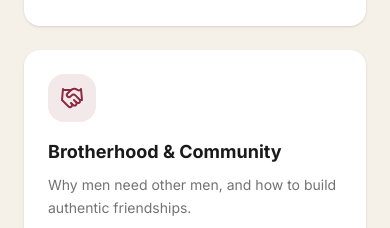
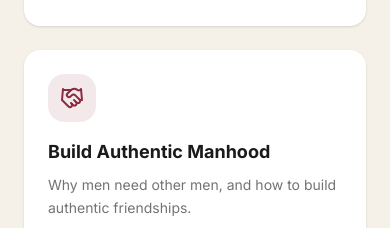
Before and after one commit to Carvenjizaks/thefatherhoodfoundation-0408, a Next.js app: page /mentoring-men in a window 390 px wide. Shown: the part 3520-3748 px from the top of the page. Built offline with nearby package versions, Linux system fonts and the light colour scheme; a web font is replaced by a local one.

Commit message:
feat: update topic title on TableTalk for Men page
Change title from "Brotherhood & Community" to "Build Authentic Manhood".

Co-authored-by: Carven_PrivateAccount <172393759+Carvenjizaks@users.noreply.github.com>

```diff
--- a/app/mentoring-men/page.tsx
+++ b/app/mentoring-men/page.tsx
@@ -389,7 +389,7 @@ export default function MentoringMenPage() {
                 { icon: Heart, title: "Marriage & Relationships", desc: "Building and maintaining strong, loving relationships with our spouses and partners." },
                 { icon: Users, title: "Fatherhood", desc: "Raising children with intention, being present, and leaving a legacy that matters." },
                 { icon: Target, title: "Purpose & Direction", desc: "Finding clarity in our calling, careers, and the impact we want to make." },
-                { icon: Handshake, title: "Brotherhood & Community", desc: "Why men need other men, and how to build authentic friendships." },
+                { icon: Handshake, title: "Build Authentic Manhood", desc: "Why men need other men, and how to build authentic friendships." },
                 { icon: Coffee, title: "Life's Challenges", desc: "Navigating hardships, failures, and setbacks with resilience and hope." },
               ].map((topic, index) => (
                 <ScaleIn key={topic.title} delay={index * 0.1}>
```
